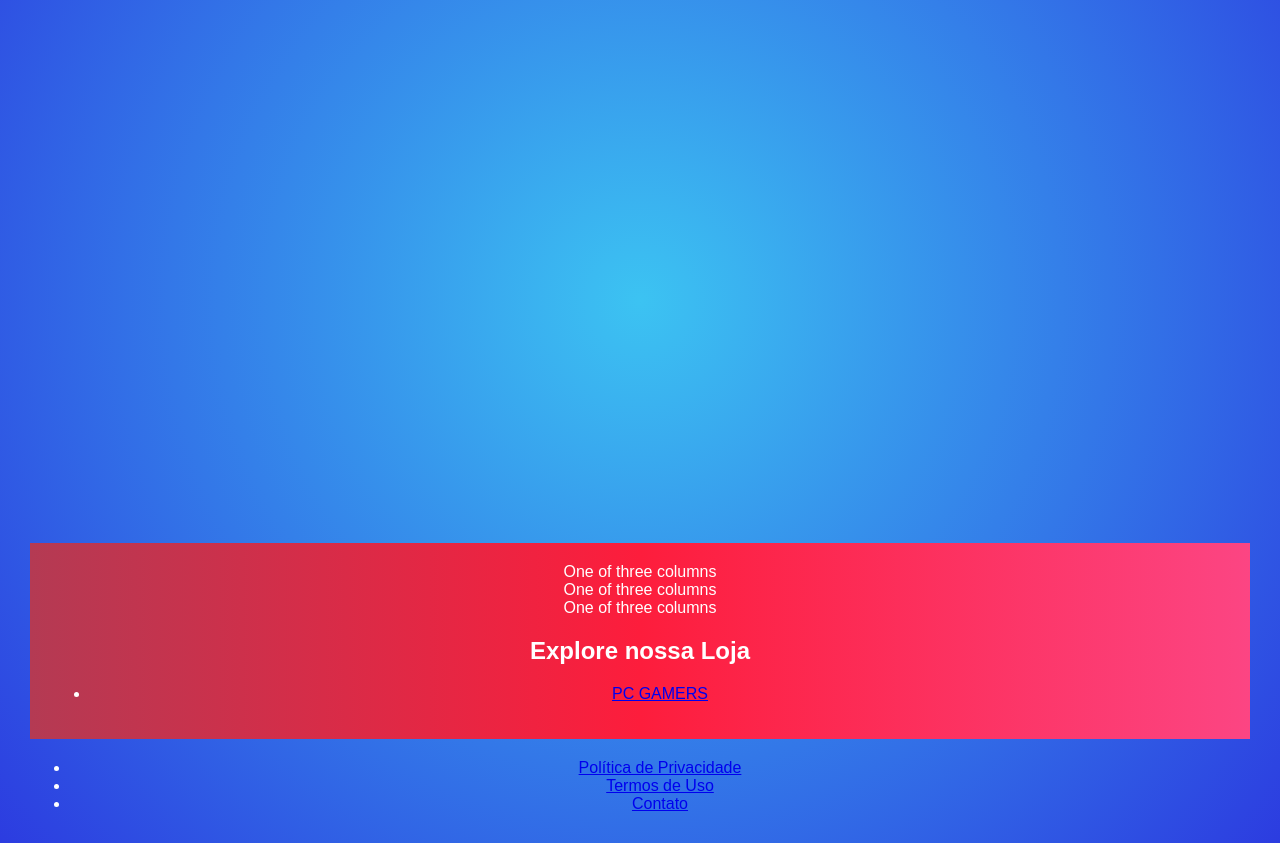
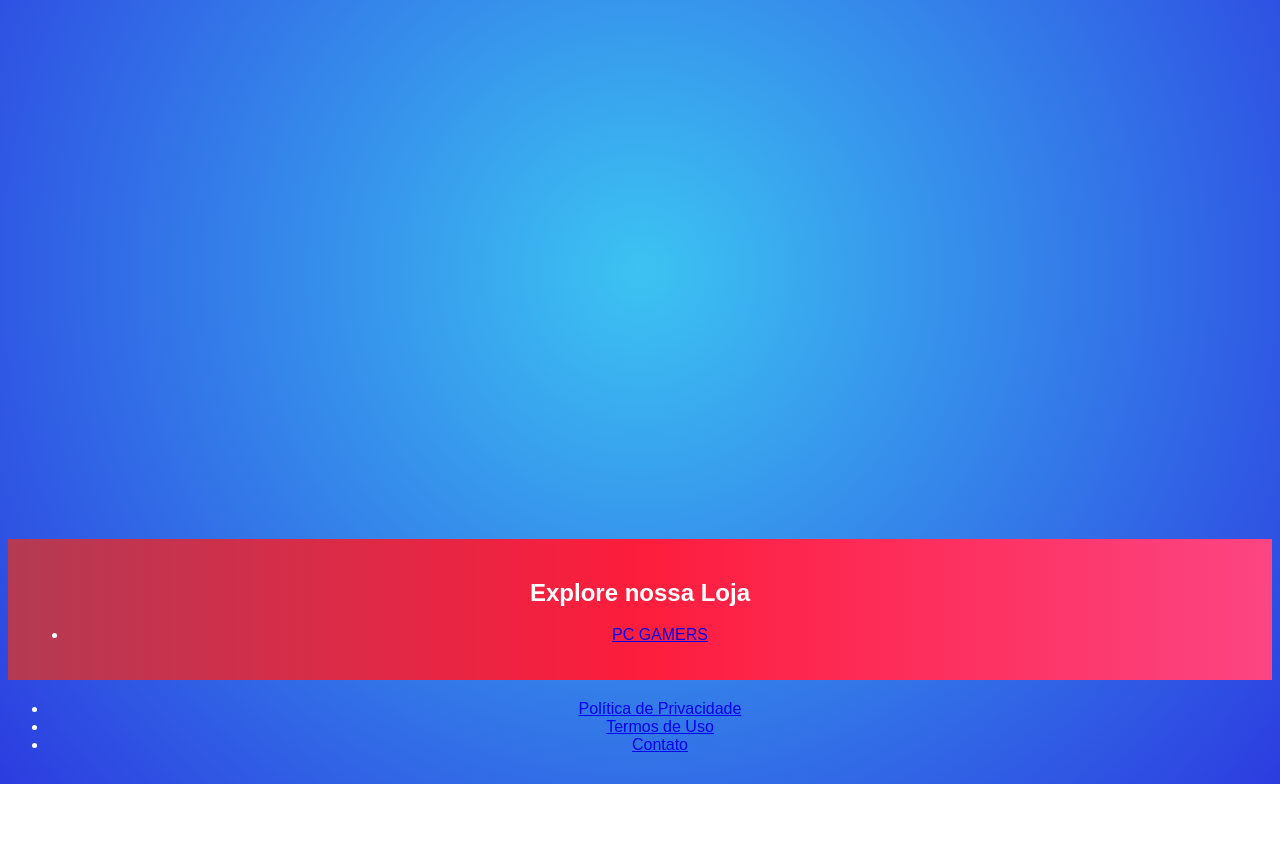
Before and after one commit to RennanMiranda14/GameMania, a plain HTML site: page PROJETO SITE GAMEMANIA/index.html in a window 1280 px wide. Shown: the part 242-1085 px from the top of the page. After the commit the page ends 1026 px from the top, so only its background shows below. Drawn offline with Linux system fonts and the light colour scheme.

Commit message:
Primeiro Commit Site GameMania

```diff
--- a/PROJETO SITE GAMEMANIA/estilo.css
+++ b/PROJETO SITE GAMEMANIA/estilo.css
@@ -1,6 +1,6 @@
 body {
     overflow: hidden;
-    margin: 30px;
+    margin-bottom: 30px;
     text-align: center;
     font-family: Arial, sans-serif;
     color: white;
--- a/PROJETO SITE GAMEMANIA/index.html
+++ b/PROJETO SITE GAMEMANIA/index.html
@@ -35,19 +35,6 @@
         </div>
 
         <section class="loja">
-            <div class="container text-center">
-  <div class="row align-items-start">
-    <div class="col">
-      One of three columns
-    </div>
-    <div class="col">
-      One of three columns
-    </div>
-    <div class="col">
-      One of three columns
-    </div>
-  </div>
-</div>
             <h2>Explore nossa Loja</h2>
             <ul>
                 <li><a href="#">PC GAMERS</a></li>
```
